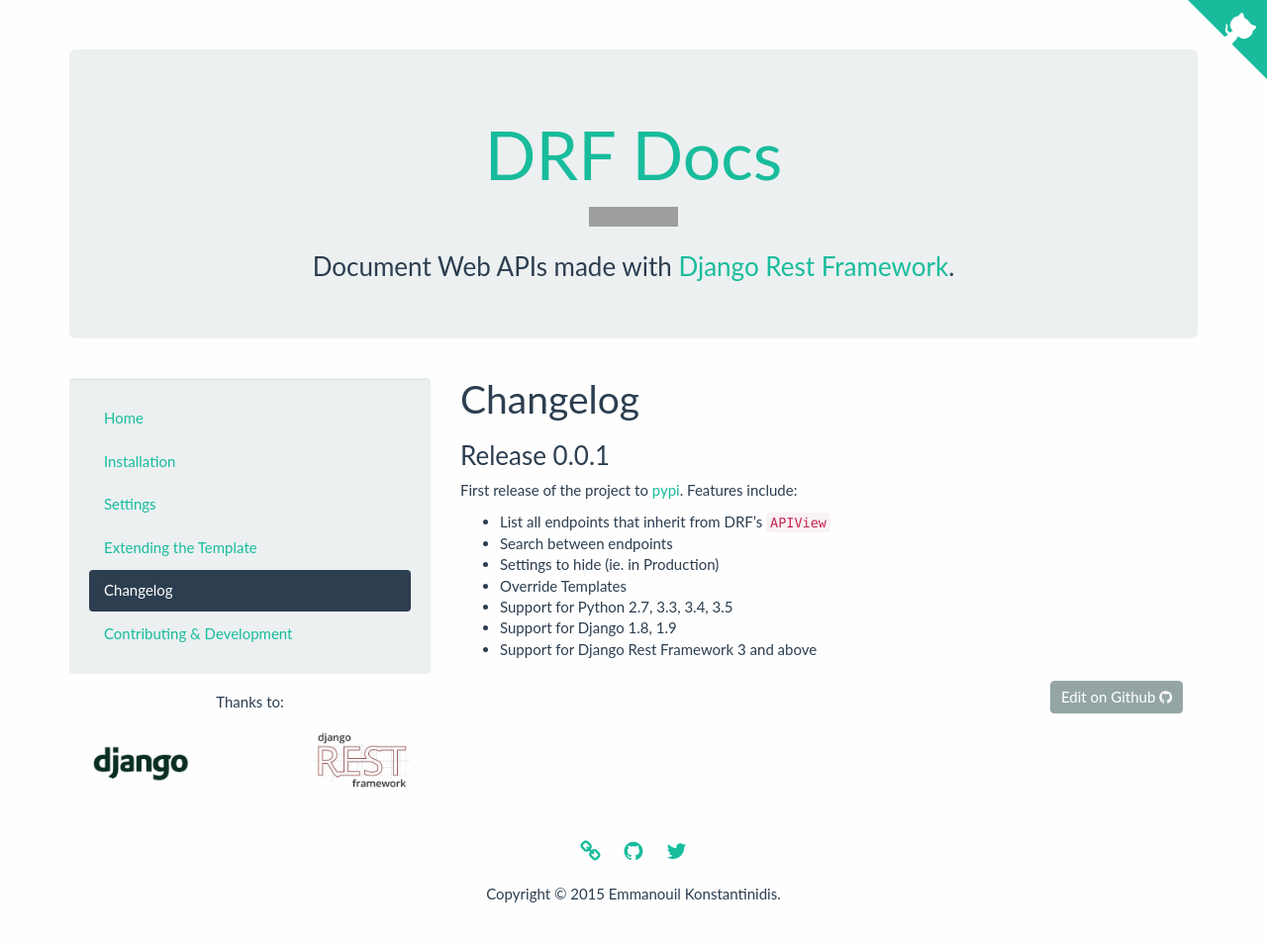
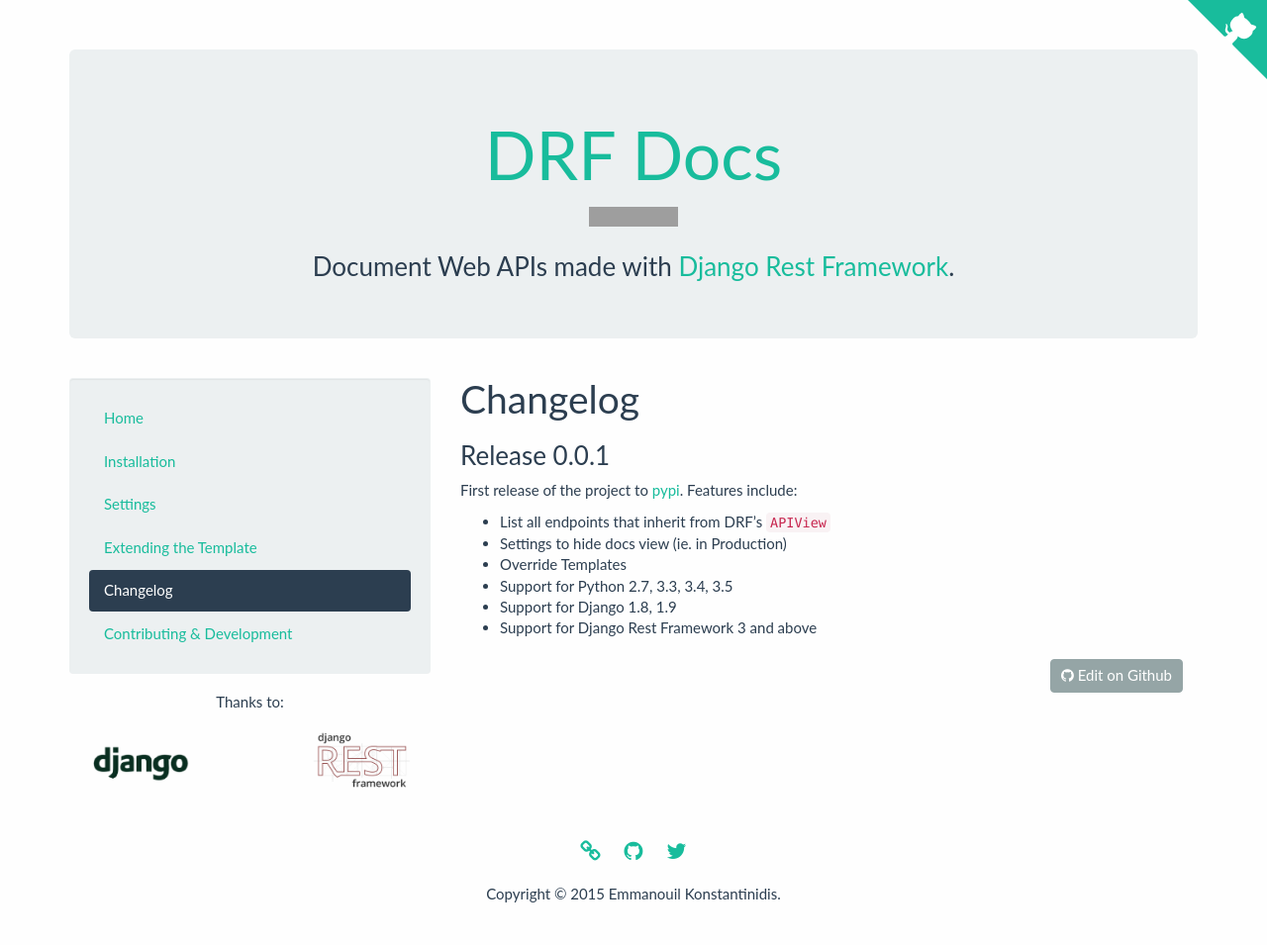
Before and after one commit to manosim/django-rest-framework-docs, a Jekyll site: the page built from _docs/changelog.md, in a window 1280 px wide. Shown: the whole page at 99% size. Built offline with Jekyll 4.4.1, drawn with Linux system fonts in a browser that asks for light colours; some web fonts are replaced; grey boxes are pictures that could not be loaded.

```diff
--- a/_docs/changelog.md
+++ b/_docs/changelog.md
@@ -9,8 +9,7 @@
 First release of the project to [pypi](https://pypi.python.org/pypi). Features include:
 
  - List all endpoints that inherit from DRF's `APIView`
- - Search between endpoints
- - Settings to hide (ie. in Production)
+ - Settings to hide docs view (ie. in Production)
  - Override Templates
  - Support for Python 2.7, 3.3, 3.4, 3.5
  - Support for Django 1.8, 1.9
--- a/_includes/header.html
+++ b/_includes/header.html
@@ -3,7 +3,7 @@
 
     <div class="jumbotron">
       <h1><a href="http://www.drfdocs.com/">DRF Docs</a></h1>
-      <img class="img-responsive" src="https://img.shields.io/pypi/v/djangorestframeworkdocs.svg" alt="PyPy Version" />
+      <img class="img-responsive" src="https://img.shields.io/pypi/v/drfdocs.svg" alt="PyPy Version" />
       <h3>Document Web APIs made with <a href="http://www.django-rest-framework.org/" target="_blank">Django Rest Framework</a>.</h3>
     </div>
 
--- a/_layouts/doc.html
+++ b/_layouts/doc.html
@@ -13,7 +13,7 @@
     {{ content }}
 
     {% if page.source_filename %}
-    <a class="btn btn-default btn-edit" href="https://github.com/ekonstantinidis/django-rest-framework-docs/blob/gh-pages/_docs/{{ page.source_filename }}.md">Edit on Github <i class="fa fa-github"></i></a>
+    <a class="btn btn-default btn-edit" href="https://github.com/ekonstantinidis/django-rest-framework-docs/blob/gh-pages/_docs/{{ page.source_filename }}.md"><i class="fa fa-github"></i> Edit on Github</a>
     {% endif %}
 
   </div>
```
Also changed, not shown: _docs/installation.md (+1 -1 lines).
